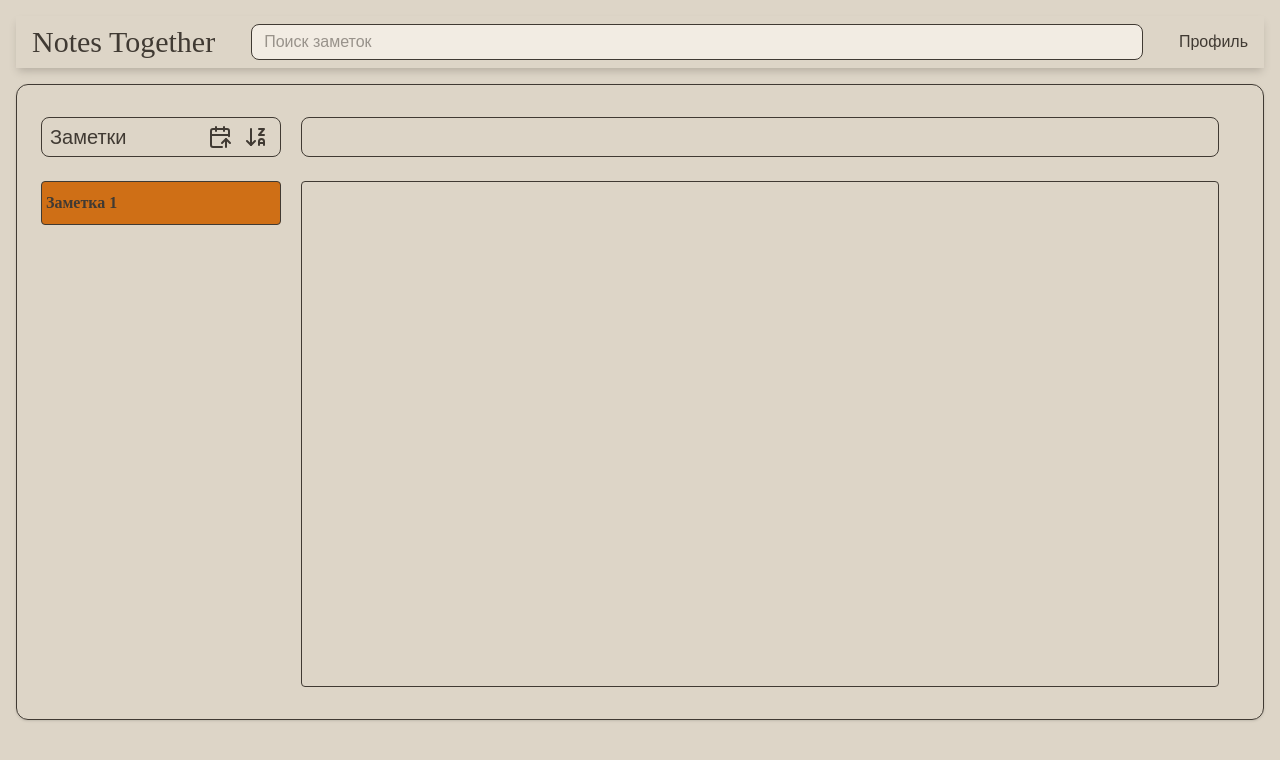
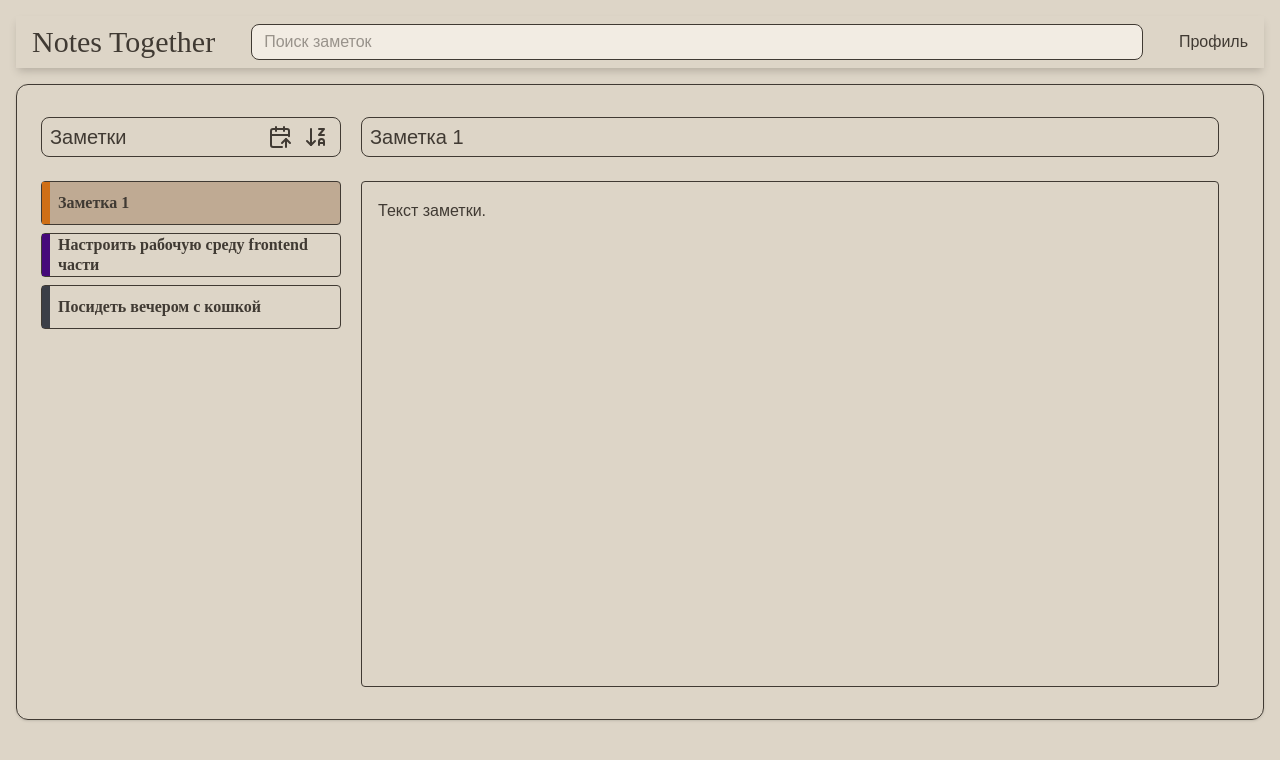
Before and after one commit to Veidge/NotesTogether, a Vue app in the folder frontend/: page / in a window 1280 px wide. Shown: the top 760 px of the page. Built offline with nearby package versions, Linux system fonts and the light colour scheme; a web font is replaced by a local one.

Commit message:
feat(ui): new notes text display and note color

```diff
--- a/frontend/src/components/pages/NotePage.vue
+++ b/frontend/src/components/pages/NotePage.vue
@@ -13,16 +13,30 @@ interface Note {
     color: string;
 }
 
-const selected_note = ref<Note | null>(null);
-
 const list_notes = ref([
     {
         id: 1,
         title: "Заметка 1",
         content: "Текст заметки.",
         color: "#cf6f16"
+    },
+    {
+        id: 2,
+        title: "Настроить рабочую среду frontend части",
+        content: "Окружение, структура, перенос backend части. Создание первичной вёрстки для проекта. " +
+            "Подбор палитры, шрифтов.",
+        color: "#46097a"
+    },
+    {
+        id: 3,
+        title: "Посидеть вечером с кошкой",
+        content: "Осмотр задней лапы, подготовка мисок. Поставить стул для залаза и прыжков.",
+        color: "#3c3f47"
     }
 ]);
+
+
+const selected_note = ref<Note>(list_notes.value[0]);
 
 function selecting_note(note: Note) {
     selected_note.value = note;
@@ -35,7 +49,7 @@ function selecting_note(note: Note) {
         <HeaderMain/>
         <div class="flex flex-col flex-1 py-2 rounded-xl border border-text shadow-sm">
             <div class="p-6 flex flex-1 justify-between">
-                <div class="w-[20%] flex flex-col gap-2">
+                <div class="w-75 flex flex-col gap-2">
                     <div class="flex h-10 rounded-lg border border-text px-2 items-center justify-between mb-4">
                         <h2 class="font-sans text-xl">Заметки</h2>
                         <div class="flex gap-1 items-center">
@@ -49,9 +63,9 @@ function selecting_note(note: Note) {
                     </div>
                     <div class="h-11 flex items-center rounded-sm border border-text cursor-pointer hover:bg-accent/35 transition-colors"
                          :class="{ 'bg-accent/75': selected_note?.id === note.id }"
-                         :style="{ backgroundColor: note?.color }"
                          v-for="note in list_notes" :key="note.id" @click="selecting_note(note)">
-                        <h2 class="font-heading font-bold px-1">{{ note.title }}</h2>
+                        <div :style="{ backgroundColor: note?.color }" class="w-2 h-full shrink-0"/>
+                        <h2 class="font-heading font-bold px-2 wrap-break-word leading-5">{{ note.title }}</h2>
                     </div>
                 </div>
                 <div class="flex flex-1 flex-col gap-2 mx-5">
```
